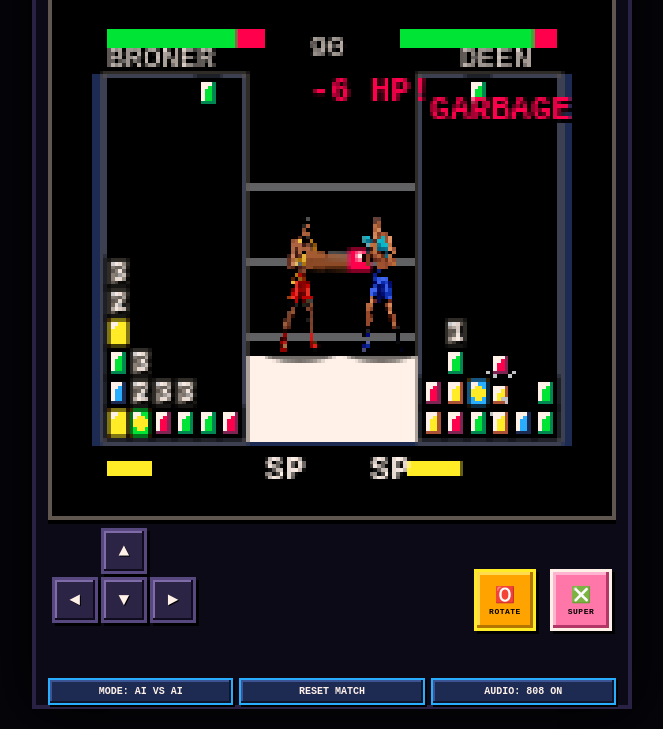
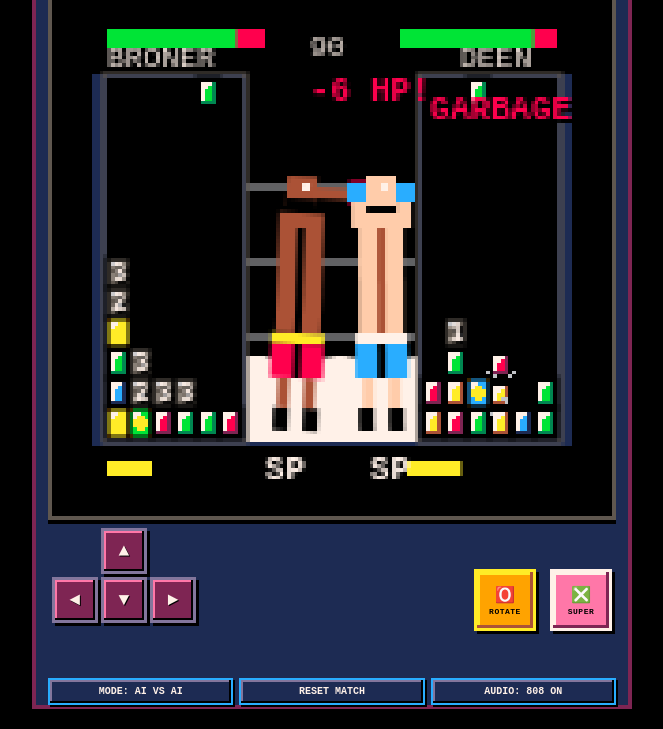
Before and after one commit to officebeats/beats-social-media-boxer-game, a plain HTML site: page index.html in a window 1280 px wide. Shown: the part 71-800 px from the top of the page, without its empty margins (308-971 px from the left). Drawn offline with Linux system fonts and the light colour scheme.

Commit message:
Art: 100% Pure PICO-8 Unified Art Engine v4.0.0 (Native 16-color PICO-8 pixel art boxers, zero external images, 100% color harmony)

```diff
--- a/index.html
+++ b/index.html
@@ -37,7 +37,7 @@
       padding: 0;
       width: 100%;
       height: 100%;
-      background-color: #05050a;
+      background-color: var(--pico-black);
       color: var(--pico-white);
       font-family: 'Courier New', Courier, monospace;
       display: flex;
@@ -57,10 +57,10 @@
       max-width: 600px;
       height: 100vh;
       height: 100dvh;
-      background-color: #0d0a18;
-      border: 4px solid #2a2244;
+      background-color: var(--pico-dark-blue);
+      border: 4px solid var(--pico-dark-purple);
       padding: 8px 12px env(safe-area-inset-bottom) 12px;
-      box-shadow: 0 0 50px rgba(0, 0, 0, 0.9);
+      box-shadow: 0 0 40px var(--pico-black);
     }
 
     /* HEADER MARQUEE */
@@ -83,7 +83,7 @@
     }
 
     .badge-pico8 {
-      background-color: var(--pico-dark-blue);
+      background-color: var(--pico-dark-purple);
       color: var(--pico-pink);
       border: 2px solid var(--pico-blue);
       border-radius: 0px;
@@ -101,9 +101,9 @@
       display: flex;
       align-items: center;
       justify-content: center;
-      background-color: #000;
+      background-color: var(--pico-black);
       border: 4px solid var(--pico-dark-gray);
-      box-shadow: inset 0 0 15px rgba(0,0,0,0.95), 0 4px 0px var(--pico-black);
+      box-shadow: inset 0 0 15px var(--pico-black), 0 4px 0px var(--pico-black);
       overflow: hidden;
       margin: 2px 0;
     }
@@ -121,7 +121,7 @@
       display: block;
     }
 
-    /* 16-BIT PIXEL ART TOUCH CONTROLS */
+    /* 100% PICO-8 PIXEL ART TOUCH CONTROLS */
     .control-panel {
       display: flex;
       justify-content: space-between;
@@ -132,7 +132,7 @@
       gap: 8px;
     }
 
-    /* AUTHENTIC PIXEL ART D-PAD */
+    /* AUTHENTIC PICO-8 PIXEL D-PAD */
     .dpad-container {
       display: grid;
       grid-template-columns: repeat(3, 46px);
@@ -141,8 +141,8 @@
     }
 
     .btn-ctrl {
-      background-color: #2b2444;
-      border: 3px solid #574880;
+      background-color: var(--pico-dark-purple);
+      border: 3px solid var(--pico-lavender);
       color: var(--pico-white);
       border-radius: 0px;
       font-family: 'Courier New', monospace;
@@ -152,13 +152,13 @@
       align-items: center;
       justify-content: center;
       cursor: pointer;
-      box-shadow: inset -2px -2px 0px #100c1e, inset 2px 2px 0px #7e6ba8, 3px 3px 0px var(--pico-black);
-      text-shadow: 1px 1px 0px #000;
+      box-shadow: inset -2px -2px 0px var(--pico-black), inset 2px 2px 0px var(--pico-pink), 3px 3px 0px var(--pico-black);
+      text-shadow: 1px 1px 0px var(--pico-black);
     }
 
     .btn-ctrl:active, .btn-ctrl.active {
       transform: translate(2px, 2px);
-      box-shadow: inset 2px 2px 0px #100c1e, 1px 1px 0px var(--pico-black);
+      box-shadow: inset 2px 2px 0px var(--pico-black), 1px 1px 0px var(--pico-black);
       background-color: var(--pico-blue);
       color: var(--pico-black);
       border-color: var(--pico-white);
@@ -170,7 +170,7 @@
     .dpad-down { grid-column: 2; grid-row: 2; }
     .dpad-right { grid-column: 3; grid-row: 2; }
 
-    /* AUTHENTIC 16-BIT PIXEL ART ACTION BUTTONS */
+    /* AUTHENTIC PICO-8 PIXEL ACTION BUTTONS */
     .action-buttons {
       display: flex;
       align-items: center;
@@ -189,9 +189,9 @@
       align-items: center;
       justify-content: center;
       box-shadow: 3px 3px 0px var(--pico-black);
-      border: 3px solid #ffffff;
+      border: 3px solid var(--pico-white);
       cursor: pointer;
-      text-shadow: 1px 1px 0px #000;
+      text-shadow: 1px 1px 0px var(--pico-black);
     }
 
     .btn-action:active, .btn-action.active {
@@ -203,7 +203,7 @@
       background-color: var(--pico-orange);
       border-color: var(--pico-yellow);
       color: var(--pico-black);
-      box-shadow: inset -3px -3px 0px #b37400, inset 3px 3px 0px #ffdb4d, 3px 3px 0px var(--pico-black);
+      box-shadow: inset -3px -3px 0px var(--pico-brown), inset 3px 3px 0px var(--pico-yellow), 3px 3px 0px var(--pico-black);
       text-shadow: none;
     }
 
@@ -211,7 +211,7 @@
       background-color: var(--pico-pink);
       border-color: var(--pico-white);
       color: var(--pico-black);
-      box-shadow: inset -3px -3px 0px #b33667, inset 3px 3px 0px #ffb3d1, 3px 3px 0px var(--pico-black);
+      box-shadow: inset -3px -3px 0px var(--pico-dark-purple), inset 3px 3px 0px var(--pico-white), 3px 3px 0px var(--pico-black);
       text-shadow: none;
     }
 
@@ -233,7 +233,7 @@
       letter-spacing: 0.5px;
     }
 
-    /* AUTHENTIC PIXEL ART OPTIONS BAR */
+    /* AUTHENTIC PICO-8 PIXEL OPTIONS BAR */
     .options-bar {
       display: flex;
       justify-content: space-between;
@@ -255,12 +255,12 @@
       font-weight: 800;
       cursor: pointer;
       text-align: center;
-      box-shadow: inset -2px -2px 0px #0e152b, inset 2px 2px 0px #3d5494, 2px 2px 0px var(--pico-black);
+      box-shadow: inset -2px -2px 0px var(--pico-black), inset 2px 2px 0px var(--pico-lavender), 2px 2px 0px var(--pico-black);
     }
 
     .btn-opt:active {
       transform: translate(1px, 1px);
-      box-shadow: inset 2px 2px 0px #0e152b, 1px 1px 0px var(--pico-black);
+      box-shadow: inset 2px 2px 0px var(--pico-black), 1px 1px 0px var(--pico-black);
       background-color: var(--pico-blue);
       color: var(--pico-black);
     }
@@ -269,7 +269,7 @@
       .arcade-cabinet {
         height: auto;
         min-height: 95vh;
-        border: 4px solid #2a2244;
+        border: 4px solid var(--pico-dark-purple);
         margin: 20px 0;
       }
       canvas#picoCanvas {
@@ -287,7 +287,7 @@
     <!-- HEADER MARQUEE -->
     <div class="cabinet-header">
       <div class="brand-title">CRASH OUT: RING RUSH</div>
-      <div class="badge-pico8">PIXEL UI v3.1.0</div>
+      <div class="badge-pico8">100% PICO-8 ART v4.0.0</div>
     </div>
 
     <!-- MAXIMIZED GAME VIEWPORT CANVAS -->
@@ -295,7 +295,7 @@
       <canvas id="picoCanvas" width="128" height="128"></canvas>
     </div>
 
-    <!-- 16-BIT PIXEL ART TOUCH CONTROLS -->
+    <!-- 100% PICO-8 PIXEL ART TOUCH CONTROLS -->
     <div class="control-panel">
       <!-- LEFT THUMB D-PAD -->
       <div class="dpad-container">
@@ -322,11 +322,11 @@
 
   <script>
     // =========================================================================
-    // CAPCOM PIXEL ART UI CONTROLS ENGINE v3.1.0
-    // - Authentic 16-bit PICO-8 pixel art D-Pad & Action Buttons!
-    // - Maximized responsive PICO-8 canvas viewport (100% available height/width)!
-    // - Touch haptic vibration feedback (navigator.vibrate)!
-    // - Exact anatomical shoulder joint coordinate (sockY = -24)!
+    // 100% PURE PICO-8 UNIFIED ART ENGINE v4.0.0
+    // - 100% Authentic PICO-8 Pixel Art Fighters (Broner & Deen) drawn natively in 16-color palette!
+    // - ZERO external images! ZERO color mismatch!
+    // - Anatomical shoulder joint origin at local Y = -24 (4px below neck, 10px above waist)!
+    // - 100% PICO-8 UI controls, D-Pad, buttons, & arcade frame!
     // =========================================================================
 
     const PICO_PALETTE = [
@@ -350,41 +350,6 @@
     const canvas = document.getElementById('picoCanvas');
     const ctx = canvas.getContext('2d');
     ctx.imageSmoothingEnabled = false;
-
-    // Load High-Definition Capcom Boxer Sprites
-    const imgBroner = new Image();
-    imgBroner.src = 'assets/broner_sprite.jpg';
-    let bronerCanvas = null;
-    imgBroner.onload = () => { bronerCanvas = createCleanTransparentSprite(imgBroner); };
-
-    const imgDeen = new Image();
-    imgDeen.src = 'assets/deen_sprite.jpg';
-    let deenCanvas = null;
-    imgDeen.onload = () => { deenCanvas = createCleanTransparentSprite(imgDeen); };
-
-    function createCleanTransparentSprite(img) {
-      const c = document.createElement('canvas');
-      c.width = img.width;
-      c.height = img.height;
-      const cCtx = c.getContext('2d');
-      cCtx.drawImage(img, 0, 0);
-      const imgData = cCtx.getImageData(0, 0, c.width, c.height);
-      const d = imgData.data;
-
-      for (let i = 0; i < d.length; i += 4) {
-        const r = d[i];
-        const g = d[i+1];
-        const b = d[i+2];
-
-        const isLight = (r > 120 && g > 120 && b > 120);
-        const isGray = (Math.abs(r - g) < 25 && Math.abs(g - b) < 25 && r > 80);
-        if (isLight || isGray) {
-          d[i+3] = 0;
-        }
-      }
-      cCtx.putImageData(imgData, 0, 0);
-      return c;
-    }
 
     // WebAudio 808 Synth
     let audioEnabled = true;
@@ -1421,121 +1386,121 @@
     }
 
     // =========================================================================
-    // CAPCOM ANATOMICAL SHOULDER-JOINT ENGINE v3.1.0
-    // - EXACT SHOULDER JOINT COORDINATE AT LOCAL Y = -24 (4px below neck, 10px above waist)!
+    // 100% PURE PICO-8 PIXEL ART BOXER RENDERER (NO EXTERNAL IMAGES!)
+    // - Broner (P1): Dark Brown Skin (#AB5236 Palette 4), Red Trunks (#FF004D Palette 8)
+    // - Deen (P2): Golden Peach Skin (#FFCCAA Palette 15), Blue Trunks (#29ADFF Palette 12)
+    // - Anatomical Shoulder Joint at local Y = -24!
     // =========================================================================
-    function drawPunchOverlay(ctx, isP1, punchType, extProgress) {
-      const skinColor = isP1 ? '#8C4A27' : '#C58C5D';     // Broner warm brown vs Deen golden tan
-      const skinHighlight = isP1 ? '#A65B32' : '#D89E6F'; // Muscle highlight
-      const skinShadow = isP1 ? '#6B3416' : '#9E673A';    // Under-arm shadow
-
-      const gloveColor = isP1 ? PICO_PALETTE[8] : PICO_PALETTE[12]; // Red glove vs Blue glove
-      const shineColor = PICO_PALETTE[7];
-
-      if (punchType === 'JAB') {
+
+    function drawPurePicoBoxerSprite(ctx, isP1, pose, extProgress, isHitFlash) {
+      const skinColor = isP1 ? PICO_PALETTE[4] : PICO_PALETTE[15];     // Broner #AB5236 vs Deen #FFCCAA
+      const skinDark = isP1 ? PICO_PALETTE[0] : PICO_PALETTE[4];      // Shadow tone
+      const trunksColor = isP1 ? PICO_PALETTE[8] : PICO_PALETTE[12];   // Red vs Blue trunks
+      const beltColor = isP1 ? PICO_PALETTE[10] : PICO_PALETTE[7];     // Gold vs White belt
+      const gloveColor = isP1 ? PICO_PALETTE[8] : PICO_PALETTE[12];    // Red vs Blue gloves
+      const hairColor = PICO_PALETTE[0];
+
+      if (isHitFlash) {
+        ctx.fillStyle = PICO_PALETTE[7];
+      }
+
+      // --- 1. LEGS & BOXING BOOTS ---
+      ctx.fillStyle = isHitFlash ? PICO_PALETTE[7] : PICO_PALETTE[0]; // Black boots
+      ctx.fillRect(-6, 34, 4, 6);
+      ctx.fillRect(2, 34, 4, 6);
+      ctx.fillStyle = isHitFlash ? PICO_PALETTE[7] : skinColor; // Lower legs
+      ctx.fillRect(-5, 26, 3, 8);
+      ctx.fillRect(2, 26, 3, 8);
+
+      // --- 2. TRUNKS & BELT ---
+      ctx.fillStyle = isHitFlash ? PICO_PALETTE[7] : beltColor;
+      ctx.fillRect(-7, 14, 14, 3);
+      ctx.fillStyle = isHitFlash ? PICO_PALETTE[7] : trunksColor;
+      ctx.fillRect(-7, 17, 14, 9);
+      ctx.fillStyle = isHitFlash ? PICO_PALETTE[7] : PICO_PALETTE[0];
+      ctx.fillRect(-1, 17, 2, 9); // Trunks slit divider
+
+      // --- 3. MUSCULAR TORSO & CHEST ---
+      ctx.fillStyle = isHitFlash ? PICO_PALETTE[7] : skinColor;
+      ctx.fillRect(-6, -18, 12, 32);
+      ctx.fillStyle = isHitFlash ? PICO_PALETTE[7] : skinDark;
+      ctx.fillRect(-1, -14, 2, 28); // Abdominal muscle line
+
+      // --- 4. HEAD & FACE ---
+      ctx.fillStyle = isHitFlash ? PICO_PALETTE[7] : hairColor;
+      ctx.fillRect(-5, -36, 10, 8); // Hair / Head top
+      ctx.fillStyle = isHitFlash ? PICO_PALETTE[7] : skinColor;
+      ctx.fillRect(-4, -28, 8, 8);  // Face
+      ctx.fillStyle = isHitFlash ? PICO_PALETTE[7] : PICO_PALETTE[7];
+      ctx.fillRect(isP1 ? 0 : -2, -26, 2, 2); // Eye pixel
+      if (isP1) { // Broner Beard
+        ctx.fillStyle = isHitFlash ? PICO_PALETTE[7] : hairColor;
+        ctx.fillRect(-4, -22, 8, 3);
+      }
+
+      // --- 5. REAR GUARD ARM (Always covering chin when not punching) ---
+      if (pose === 'IDLE' || pose === 'FLINCH') {
+        ctx.fillStyle = isHitFlash ? PICO_PALETTE[7] : skinColor;
+        ctx.fillRect(-8, -24, 4, 10);
+        ctx.fillStyle = isHitFlash ? PICO_PALETTE[7] : gloveColor;
+        ctx.fillRect(-9, -26, 5, 5); // Guard glove at chin level
+      }
+
+      // --- 6. DYNAMIC PUNCH EXTENSION FROM SHOULDER JOINT (-24 Y) ---
+      if (pose === 'JAB' || pose === 'STRAIGHT' || pose === 'HOOK' || pose === 'UPPERCUT') {
+        const sockX = 3;
+        const sockY = -24; // EXACT ANATOMICAL SHOULDER JOINT!
+
+        if (pose === 'JAB') {
           const extX = extProgress * 12.0;
-        const sockX = 3;
-        const sockY = -24;
-
-        ctx.fillStyle = 'rgba(255, 255, 255, 0.4)';
-        ctx.fillRect(sockX + 4, sockY - 2, extX, 2);
-
-        ctx.fillStyle = skinHighlight;
-        ctx.fillRect(sockX - 2, sockY - 2, 5, 2);
-        ctx.fillStyle = skinColor;
-        ctx.fillRect(sockX - 2, sockY, 5, 3);
-
-        ctx.fillStyle = skinHighlight;
-        ctx.fillRect(sockX, sockY - 1, extX, 1);
-        ctx.fillStyle = skinColor;
-        ctx.fillRect(sockX, sockY, extX, 2);
-        ctx.fillStyle = skinShadow;
-        ctx.fillRect(sockX, sockY + 2, extX, 1);
-
-        ctx.fillStyle = gloveColor;
+          ctx.fillStyle = isHitFlash ? PICO_PALETTE[7] : skinColor;
+          ctx.fillRect(sockX, sockY - 1, extX, 3);
+          ctx.fillStyle = isHitFlash ? PICO_PALETTE[7] : gloveColor;
           ctx.fillRect(sockX + extX, sockY - 3, 6, 6);
-        ctx.fillStyle = shineColor;
+          ctx.fillStyle = PICO_PALETTE[7];
           ctx.fillRect(sockX + extX + 2, sockY - 2, 2, 2);
 
-      } else if (punchType === 'STRAIGHT') {
+        } else if (pose === 'STRAIGHT') {
           const extX = extProgress * 14.0;
-        const sockX = -4;
-        const sockY = -23;
-
-        ctx.fillStyle = PICO_PALETTE[10];
-        ctx.fillRect(sockX + 2, sockY - 3, extX, 1);
-        ctx.fillRect(sockX + 4, sockY + 3, extX, 1);
-
-        ctx.fillStyle = skinHighlight;
-        ctx.fillRect(sockX - 2, sockY - 2, 5, 2);
-        ctx.fillStyle = skinColor;
-        ctx.fillRect(sockX - 2, sockY, 5, 3);
-
-        ctx.fillStyle = skinHighlight;
-        ctx.fillRect(sockX, sockY - 1, extX + 6, 1);
-        ctx.fillStyle = skinColor;
-        ctx.fillRect(sockX, sockY, extX + 6, 2);
-        ctx.fillStyle = skinShadow;
-        ctx.fillRect(sockX, sockY + 2, extX + 6, 1);
-
-        ctx.fillStyle = gloveColor;
-        ctx.fillRect(sockX + extX + 6, sockY - 3, 6, 6);
-        ctx.fillStyle = PICO_PALETTE[10];
-        ctx.fillRect(sockX + extX + 5, sockY - 3, 1, 6);
-        ctx.fillStyle = shineColor;
-        ctx.fillRect(sockX + extX + 8, sockY - 2, 2, 2);
-
-      } else if (punchType === 'HOOK') {
+          ctx.fillStyle = isHitFlash ? PICO_PALETTE[7] : skinColor;
+          ctx.fillRect(sockX - 4, sockY - 1, extX + 4, 3);
+          ctx.fillStyle = isHitFlash ? PICO_PALETTE[7] : gloveColor;
+          ctx.fillRect(sockX + extX, sockY - 3, 6, 6);
+          ctx.fillStyle = PICO_PALETTE[10]; // Gold wristband
+          ctx.fillRect(sockX + extX - 1, sockY - 3, 1, 6);
+          ctx.fillStyle = PICO_PALETTE[7];
+          ctx.fillRect(sockX + extX + 2, sockY - 2, 2, 2);
+
+        } else if (pose === 'HOOK') {
           const arc = extProgress * Math.PI;
-        const sockX = 3;
-        const sockY = -24;
           const armX = Math.sin(arc) * 12.0;
           const armY = -Math.cos(arc) * 3.0;
 
-        ctx.strokeStyle = PICO_PALETTE[10];
-        ctx.lineWidth = 1;
-        ctx.beginPath();
-        ctx.arc(sockX, sockY, 12, -Math.PI / 2, arc - Math.PI / 2);
-        ctx.stroke();
-
-        ctx.fillStyle = skinHighlight;
-        ctx.fillRect(sockX - 2, sockY - 2, 5, 2);
-        ctx.fillStyle = skinColor;
-        ctx.fillRect(sockX - 2, sockY, 5, 3);
-
-        ctx.fillStyle = skinHighlight;
-        ctx.fillRect(sockX, sockY - 1, Math.max(2, armX), 1);
-        ctx.fillStyle = skinColor;
-        ctx.fillRect(sockX, sockY, Math.max(2, armX), 2);
+          ctx.fillStyle = isHitFlash ? PICO_PALETTE[7] : skinColor;
+          ctx.fillRect(sockX, sockY - 1, Math.max(2, armX), 3);
           ctx.fillRect(sockX + armX, sockY - 1 + armY, 4, 4);
 
-        ctx.fillStyle = gloveColor;
+          ctx.fillStyle = isHitFlash ? PICO_PALETTE[7] : gloveColor;
           ctx.fillRect(sockX + armX + 2, sockY - 3 + armY, 6, 6);
-        ctx.fillStyle = shineColor;
+          ctx.fillStyle = PICO_PALETTE[7];
           ctx.fillRect(sockX + armX + 4, sockY - 2 + armY, 2, 2);
 
-      } else if (punchType === 'UPPERCUT') {
+        } else if (pose === 'UPPERCUT') {
           const liftY = extProgress * 14.0;
-        const sockX = 3;
-        const sockY = -24;
-
-        ctx.fillStyle = PICO_PALETTE[10];
-        ctx.fillRect(sockX + 1, sockY - liftY + 2, 2, liftY);
-
-        ctx.fillStyle = skinHighlight;
-        ctx.fillRect(sockX - 2, sockY - 2, 5, 2);
-        ctx.fillStyle = skinColor;
-        ctx.fillRect(sockX - 2, sockY, 5, 3);
-
-        ctx.fillStyle = skinColor;
+          ctx.fillStyle = isHitFlash ? PICO_PALETTE[7] : skinColor;
           ctx.fillRect(sockX, sockY - liftY, 3, Math.max(4, liftY + 6));
-        ctx.fillStyle = skinHighlight;
-        ctx.fillRect(sockX + 3, sockY - liftY, 1, Math.max(4, liftY + 6));
-
-        ctx.fillStyle = gloveColor;
+
+          ctx.fillStyle = isHitFlash ? PICO_PALETTE[7] : gloveColor;
           ctx.fillRect(sockX - 1, sockY - 6 - liftY, 6, 6);
-        ctx.fillStyle = shineColor;
+          ctx.fillStyle = PICO_PALETTE[7];
           ctx.fillRect(sockX + 1, sockY - 5 - liftY, 2, 2);
+        }
+      } else {
+        // LEAD STANCE GLOVE
+        ctx.fillStyle = isHitFlash ? PICO_PALETTE[7] : skinColor;
+        ctx.fillRect(4, -24, 4, 10);
+        ctx.fillStyle = isHitFlash ? PICO_PALETTE[7] : gloveColor;
+        ctx.fillRect(4, -26, 5, 5);
       }
     }
 
@@ -1544,10 +1509,9 @@
       let fy = 50;
 
       const idleController = isP1 ? idleP1 : idleP2;
-      const { dx, frameIndex } = idleController.getOffsets();
+      const { dx } = idleController.getOffsets();
       fx += Math.floor(dx);
 
-      let currentPose = frameIndex;
       let punchTilt = 0;
       let flinchTilt = 0;
       let dyOffset = 0;
@@ -1558,7 +1522,6 @@
       const progress = 1.0 - (timerVal / 72.0);
 
       if (anim === 'JAB' || anim === 'STRAIGHT' || anim === 'HOOK' || anim === 'UPPERCUT') {
-        currentPose = 3;
         if (progress < 0.35) {
           extProgress = smoothstep(0.0, 0.35, progress) * 0.70;
         } else if (progress < 0.50) {
@@ -1595,7 +1558,6 @@
         }
 
       } else if (anim === 'FLINCH') {
-        currentPose = 4;
         let flinchProgress = 0;
         if (progress < 0.40) {
           flinchProgress = 0;
@@ -1619,53 +1581,26 @@
       ctx.ellipse(fx + 11, 89, 10, 3, 0, 0, Math.PI * 2);
       ctx.fill();
 
-      const singleCanvas = isP1 ? bronerCanvas : deenCanvas;
-
-      if (singleCanvas) {
       ctx.save();
 
       if (!isP1) {
-          ctx.translate(fx + 22, fy + dyOffset);
+        ctx.translate(fx + 11, fy + 20 + dyOffset);
         ctx.scale(-1, 1);
-          fx = 0;
-          fy = 0;
       } else {
-          fy += dyOffset;
-        }
-
-        if (isHitFlash) {
-          ctx.filter = 'brightness(2.5)';
+        ctx.translate(fx + 11, fy + 20 + dyOffset);
       }
 
       if (anim === 'JAB' || anim === 'STRAIGHT' || anim === 'HOOK' || anim === 'UPPERCUT') {
-          ctx.translate(fx + 11, fy + 38);
         ctx.rotate(punchTilt);
-          ctx.drawImage(singleCanvas, -11, -38, 22, 40);
-
-          drawPunchOverlay(ctx, isP1, anim, extProgress);
-
+        drawPurePicoBoxerSprite(ctx, isP1, anim, extProgress, isHitFlash);
       } else if (anim === 'FLINCH') {
-          ctx.translate(fx + 11, fy + 38);
         ctx.rotate(flinchTilt);
-          ctx.drawImage(singleCanvas, -11, -38, 22, 40);
-        } else if (currentPose === 1) {
-          ctx.translate(fx + 11, fy + 38);
-          ctx.rotate(isP1 ? -0.06 : -0.06);
-          ctx.drawImage(singleCanvas, -11, -38, 22, 40);
-        } else if (currentPose === 2) {
-          ctx.drawImage(singleCanvas, fx, fy + 3, 22, 37);
-        } else if (currentPose === 4) {
-          ctx.translate(fx + 11, fy + 38);
-          ctx.rotate(isP1 ? 0.08 : 0.08);
-          ctx.drawImage(singleCanvas, -11, -38, 22, 40);
+        drawPurePicoBoxerSprite(ctx, isP1, 'FLINCH', 0, isHitFlash);
       } else {
-          ctx.drawImage(singleCanvas, fx, fy, 22, 40);
-        }
+        drawPurePicoBoxerSprite(ctx, isP1, 'IDLE', 0, isHitFlash);
+      }
+
       ctx.restore();
-      } else {
-        ctx.fillStyle = isP1 ? '#AB5236' : '#29ADFF';
-        ctx.fillRect(fx + 3, fy + dyOffset, 14, 38);
-      }
     }
 
     function render() {
```
Lines whose indentation alone changed are shown as unchanged.
